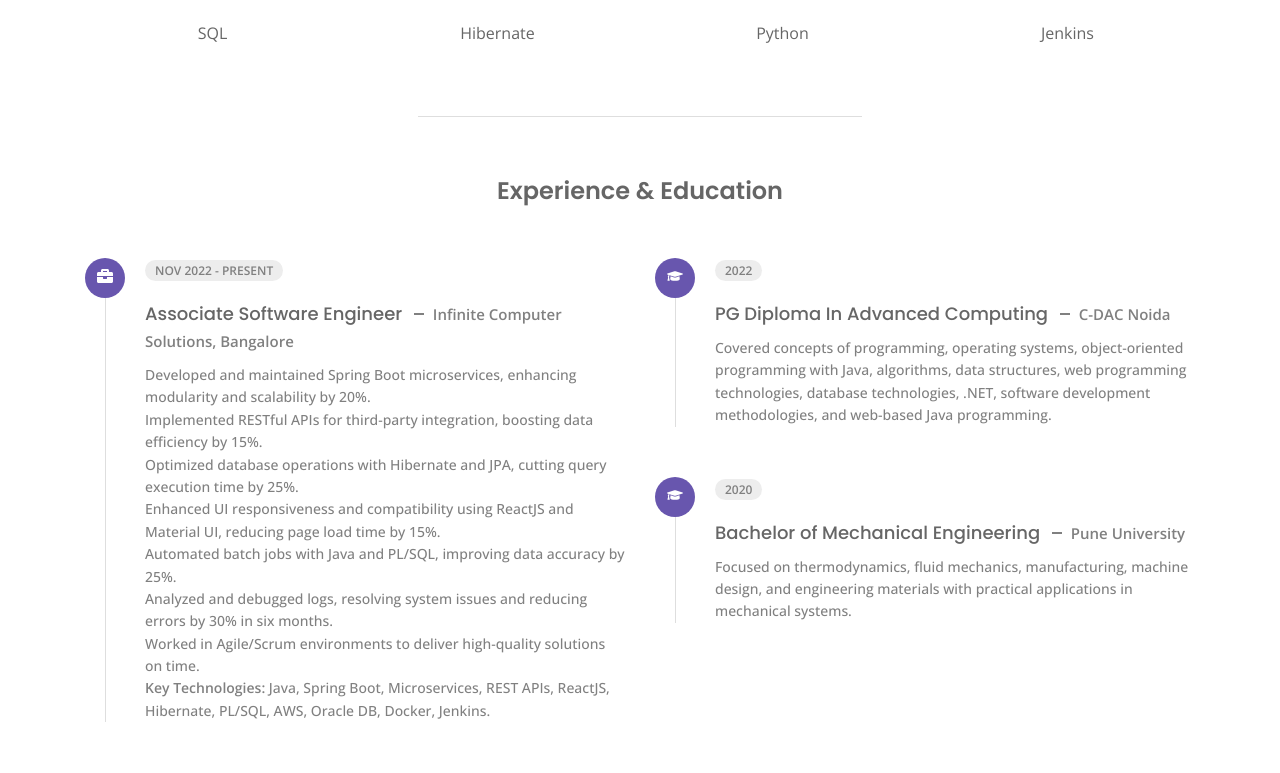
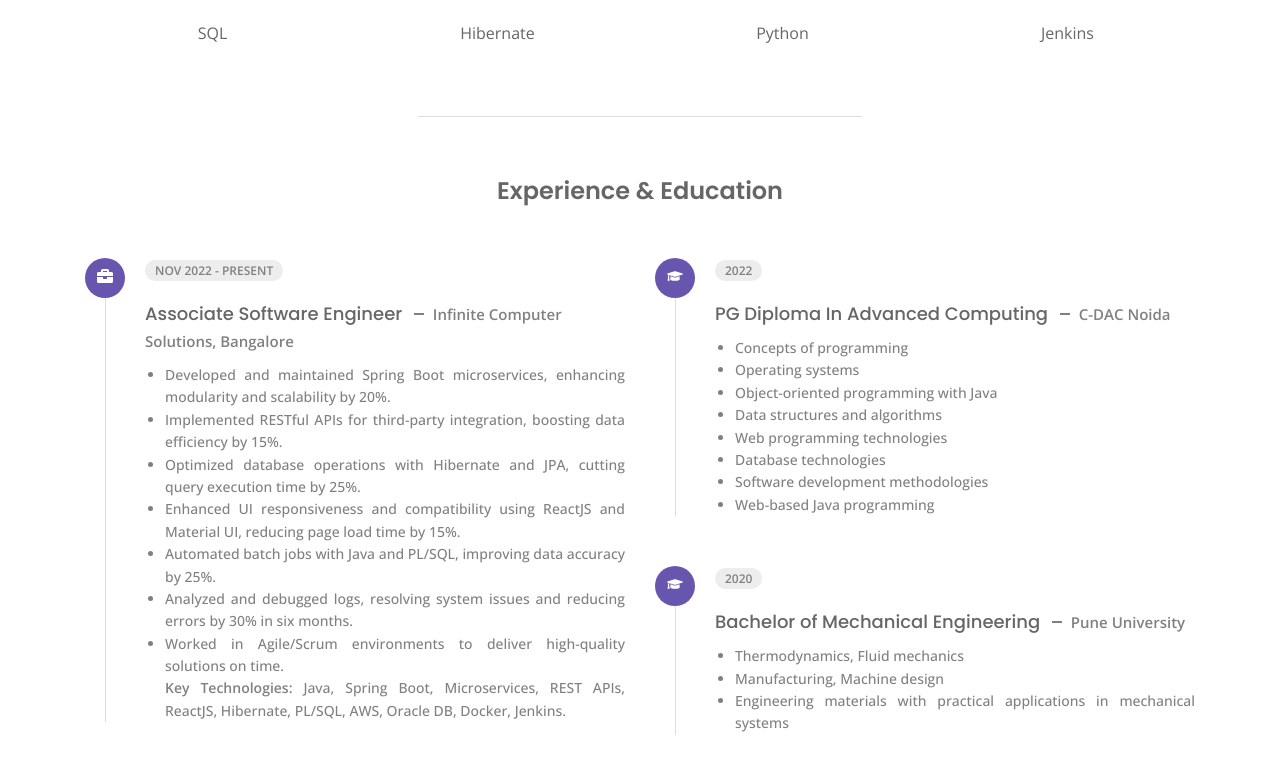
Before and after one commit to aaveshattar/portfolio-app, a React (Vite) app: page /about in a window 1280 px wide. Shown: the part 1382-2155 px from the top of the page. Built offline with nearby package versions, Linux system fonts and the light colour scheme.

Commit message:
final change done

```diff
--- a/src/components/ResumeItem.jsx
+++ b/src/components/ResumeItem.jsx
@@ -7,7 +7,7 @@ const ResumeItem = ({ icon, year, title, desc }) => {
       <div className="resume__icon">{icon}</div>
       <span className="resume__date">{year}</span>
       <h3 className="resume__subtitle">{parse(title)}</h3>
-      <p className="resume__description">{parse(desc)}</p>
+      <ul className="resume__description">{parse(desc)}</ul>
     </div>
   );
 };
--- a/src/data.jsx
+++ b/src/data.jsx
@@ -150,7 +150,7 @@ export const resume = [
     year: "NOV 2022 - PRESENT",
     title:
       "Associate Software Engineer <span> Infinite Computer Solutions, Bangalore </span>",
-    desc: "<span style='text-align: justify;'>Developed and maintained Spring Boot microservices, enhancing modularity and scalability by 20%.<br />Implemented RESTful APIs for third-party integration, boosting data efficiency by 15%.<br />Optimized database operations with Hibernate and JPA, cutting query execution time by 25%.<br />Enhanced UI responsiveness and compatibility using ReactJS and Material UI, reducing page load time by 15%.<br />Automated batch jobs with Java and PL/SQL, improving data accuracy by 25%.<br />Analyzed and debugged logs, resolving system issues and reducing errors by 30% in six months.<br />Worked in Agile/Scrum environments to deliver high-quality solutions on time.<br /><strong>Key Technologies:</strong> Java, Spring Boot, Microservices, REST APIs, ReactJS, Hibernate, PL/SQL, AWS, Oracle DB, Docker, Jenkins.</span>",
+    desc: "<li>Developed and maintained Spring Boot microservices, enhancing modularity and scalability by 20%.</li><li>Implemented RESTful APIs for third-party integration, boosting data efficiency by 15%.</li><li>Optimized database operations with Hibernate and JPA, cutting query execution time by 25%.</li><li>Enhanced UI responsiveness and compatibility using ReactJS and Material UI, reducing page load time by 15%.</li><li>Automated batch jobs with Java and PL/SQL, improving data accuracy by 25%.</li><li>Analyzed and debugged logs, resolving system issues and reducing errors by 30% in six months.</li><li>Worked in Agile/Scrum environments to deliver high-quality solutions on time.</li><strong>Key Technologies:</strong> Java, Spring Boot, Microservices, REST APIs, ReactJS, Hibernate, PL/SQL, AWS, Oracle DB, Docker, Jenkins. ",
   },
 
   {
@@ -159,7 +159,7 @@ export const resume = [
     icon: <FaGraduationCap />,
     year: "2022",
     title: "PG Diploma In Advanced Computing <span> C-DAC Noida </span>",
-    desc: "<span style='text-align: justify;'>Covered concepts of programming, operating systems, object-oriented programming with Java, algorithms, data structures, web programming technologies, database technologies, .NET, software development methodologies, and web-based Java programming.</span>",
+    desc: "<li>Concepts of programming</li><li>Operating systems</li><li>Object-oriented programming with Java</li><li>Data structures and algorithms</li><li>Web programming technologies</li><li>Database technologies</li><li>Software development methodologies</li><li>Web-based Java programming</li>",
   },
 
   {
@@ -168,7 +168,7 @@ export const resume = [
     icon: <FaGraduationCap />,
     year: "2020",
     title: "Bachelor of Mechanical Engineering <span>Pune University </span>",
-    desc: "<span style='text-align: justify;'>Focused on thermodynamics, fluid mechanics, manufacturing, machine design, and engineering materials with practical applications in mechanical systems.</span>",
+    desc: "<li>Thermodynamics, Fluid mechanics</li><li>Manufacturing, Machine design</li><li>Engineering materials with practical applications in mechanical systems</li>",
   },
 ];
 
--- a/src/pages/about/about.css
+++ b/src/pages/about/about.css
@@ -165,6 +165,10 @@
 }
 
 .resume__description {
+  list-style-type: disc; /* Ensures bullet points are shown */
+  padding-left: 20px; /* Adds some padding to align bullets */
+  margin: 0; /* Removes default margin */
+  text-align: justify;
   font-size: var(--smaller-font-size);
   line-height: 1.6;
 }
```
